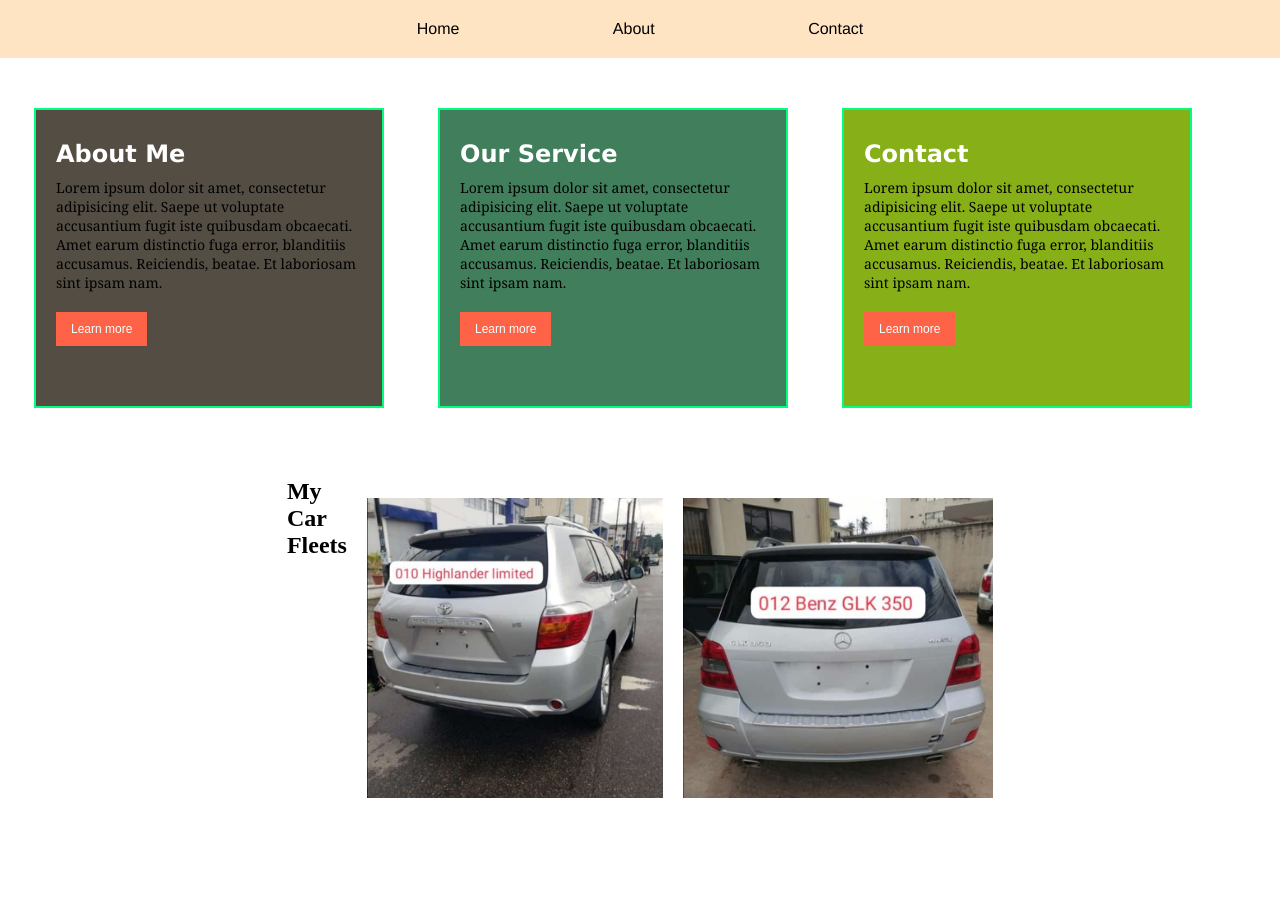
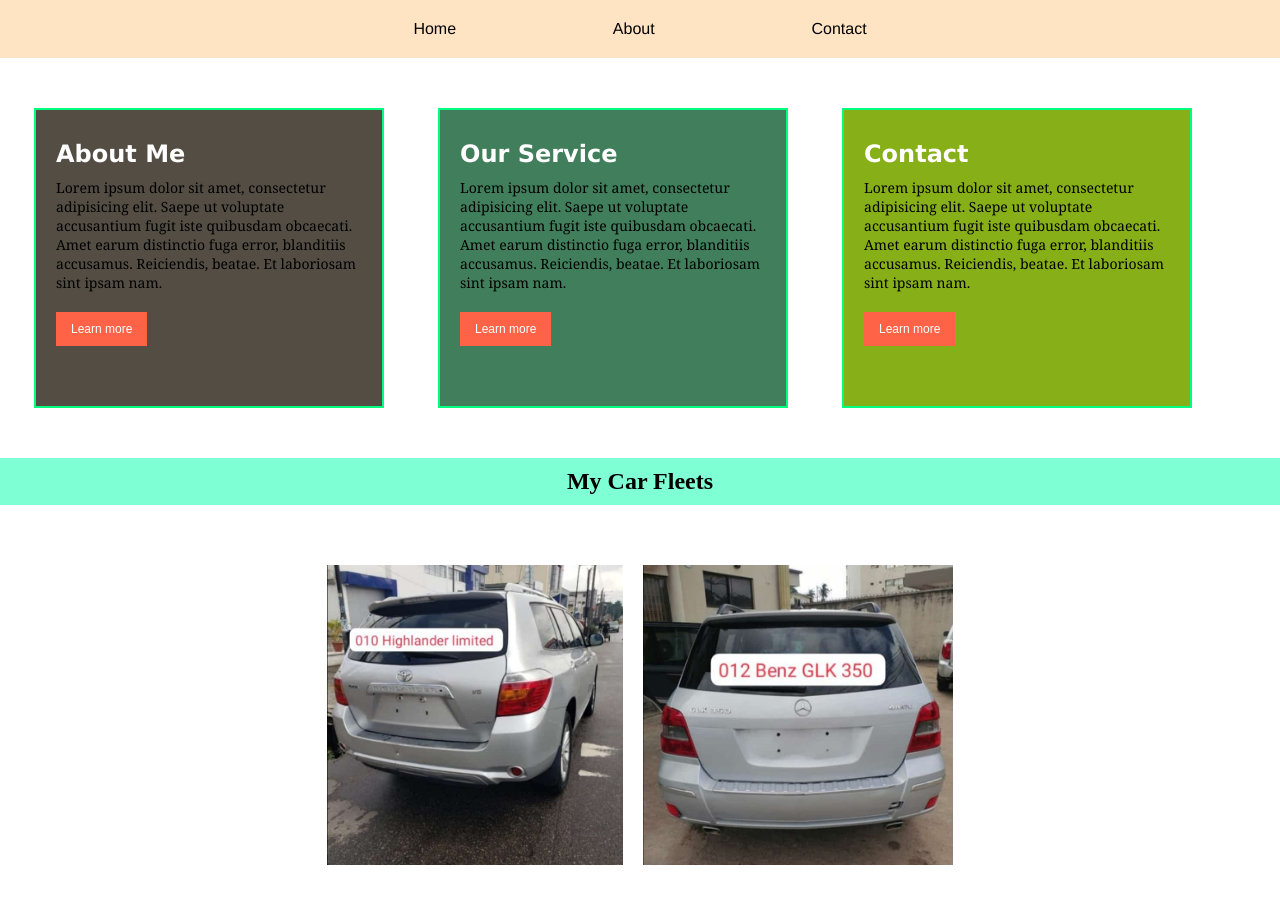
Before and after one commit to ismailadebayo/career-2nd, a plain HTML site: page index.html in a window 1280 px wide. Before the commit the page ends 818 px from the top, so only its background shows below. Drawn offline with Linux system fonts and the light colour scheme.

Commit message:
third commit

```diff
--- a/index.html
+++ b/index.html
@@ -38,8 +38,9 @@
         </section> <br>
 
     </main>
+
+    <h2 class="car-head">My Car Fleets</h2>
     <div class="car">
-        <h2>My Car Fleets</h2>
         <img src="./car-5.jpeg" alt="beautiful car" >
         <img src="./car-6.jpeg" alt="beautiful car" >
     </div>
--- a/style.css
+++ b/style.css
@@ -8,9 +8,13 @@ nav{
     margin: 0px;
     box-sizing: border-box;
 }
+body{
+    margin-bottom: 100px;
+}
 div{
     display: flex;
     flex-direction: row;
+    gap: 10px;
     justify-content: space-around;
     padding: 20px;
     width: 50%;
@@ -85,6 +89,13 @@ main{
     margin-top: 20px;
 }
 
+.car-head{
+    text-align: center;
+    margin-bottom: 20px;
+   background-color: aquamarine;
+   padding: 10px;
+}
+
 @media screen and (max-width: 1105px) {
     section{
         width:450px;
```
